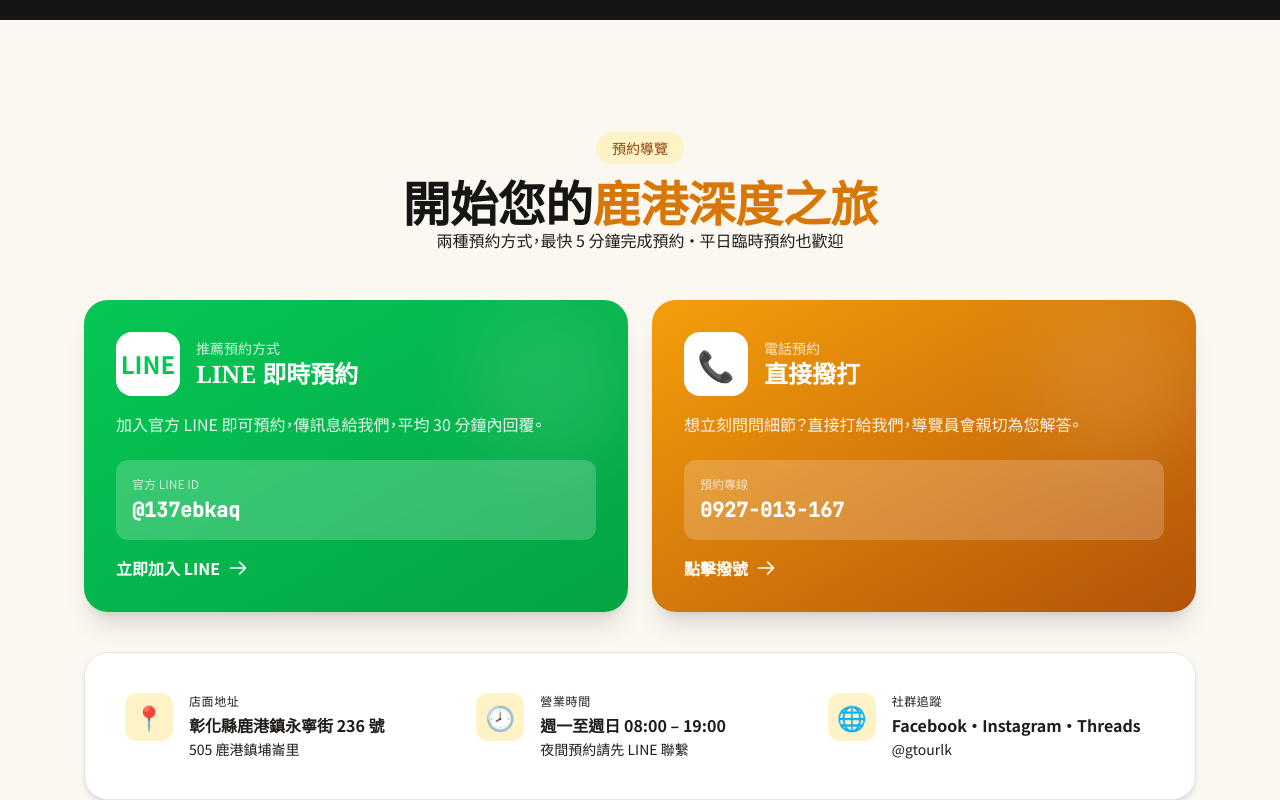
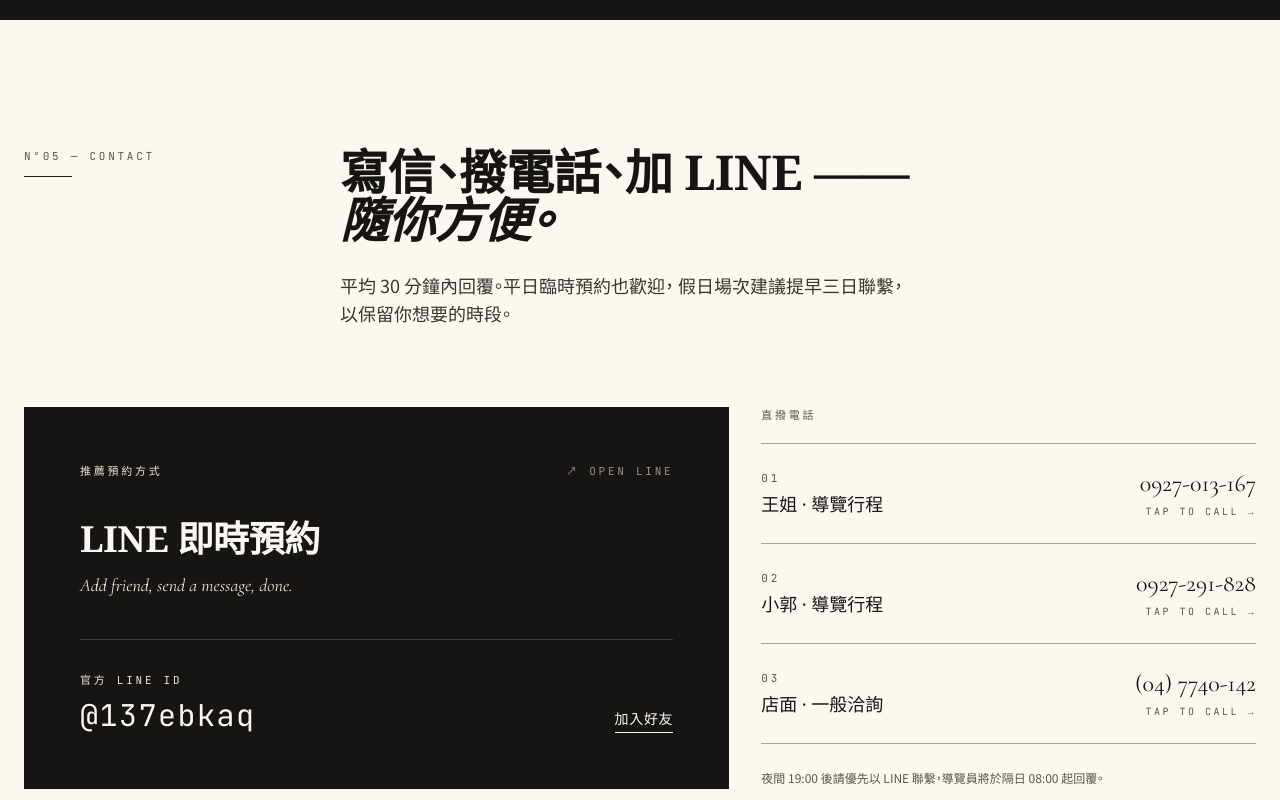
Before and after one commit to Leonchan001/gtourlk-website, a React (Vite) app: page / in a window 1280 px wide. Shown: the part 5100-5900 px from the top of the page. Built offline with nearby package versions, Linux system fonts and the light colour scheme.

Commit message:
Update Contact.jsx

```diff
--- a/src/components/Contact.jsx
+++ b/src/components/Contact.jsx
@@ -1,103 +1,127 @@
+// 聯絡預約 — 編輯式版面，三隻電話、LINE、地址
+const PHONES = [
+  { name: '王姐 · 導覽行程',  tel: '+886927013167', display: '0927-013-167' },
+  { name: '小郭 · 導覽行程',  tel: '+886927291828', display: '0927-291-828' },
+  { name: '店面 · 一般洽詢',  tel: '+88647740142',  display: '(04) 7740-142' },
+]
+
 export default function Contact() {
   return (
-    <section id="contact" className="py-20 md:py-28 bg-gradient-to-b from-cream-50 to-cream-100">
-      <div className="max-w-6xl mx-auto px-5">
-        <div className="text-center mb-12">
-          <div className="inline-flex items-center gap-2 px-4 py-1.5 bg-amber-100 text-amber-800 rounded-full text-sm font-medium mb-4">
-            預約導覽
+    <section id="contact" className="py-24 md:py-32 bg-paper-50">
+      <div className="max-w-7xl mx-auto px-6">
+
+        {/* 章節標題 */}
+        <div className="grid md:grid-cols-12 gap-8 mb-16 md:mb-20">
+          <div className="md:col-span-3">
+            <div className="eyebrow mb-3">N°05 — Contact</div>
+            <div className="rule-thick w-12" />
           </div>
-          <h2 className="section-title">
-            開始您的<span className="text-amber-600">鹿港深度之旅</span>
+          <div className="md:col-span-9">
+            <h2 className="section-title max-w-3xl">
+              寫信、撥電話、加 LINE ——<br />
+              <span className="font-display italic">隨你方便。</span>
             </h2>
-          <p className="section-subtitle">
-            兩種預約方式，最快 5 分鐘完成預約 · 平日臨時預約也歡迎
+            <p className="lead mt-6 max-w-xl">
+              平均 30 分鐘內回覆。平日臨時預約也歡迎，
+              假日場次建議提早三日聯繫，以保留你想要的時段。
             </p>
           </div>
+        </div>
 
-        <div className="grid md:grid-cols-2 gap-6 mb-10">
+        {/* 主要 CTA — LINE 大方塊 */}
+        <div className="grid md:grid-cols-12 gap-8 mb-20">
+          <div className="md:col-span-7">
             <a
               href="https://line.me/R/ti/p/@137ebkaq"
               target="_blank"
               rel="noopener noreferrer"
-            className="group relative overflow-hidden bg-gradient-to-br from-[#06C755] to-[#04a444] text-white rounded-3xl p-8 shadow-xl hover:shadow-2xl transition-all hover:-translate-y-1"
+              className="group block bg-ink-800 text-paper-50 p-10 md:p-14 hover:bg-ink-900 transition-colors h-full"
             >
-            <div className="absolute top-0 right-0 w-40 h-40 bg-white/10 rounded-full blur-2xl group-hover:bg-white/20 transition-all" />
-            <div className="relative">
-              <div className="flex items-center gap-4 mb-4">
-                <div className="w-16 h-16 bg-white rounded-2xl flex items-center justify-center text-[#06C755] font-black text-2xl">
-                  LINE
+              <div className="flex items-center justify-between mb-10">
+                <div className="eyebrow-light">推薦預約方式</div>
+                <span className="font-mono text-[11px] tracking-widest text-paper-200/60 uppercase">
+                  ↗ Open LINE
+                </span>
               </div>
+
+              <h3 className="font-serif text-3xl md:text-4xl text-paper-50 mb-3">
+                LINE 即時預約
+              </h3>
+              <p className="font-display italic text-paper-200 text-lg mb-10">
+                Add friend, send a message, done.
+              </p>
+
+              <div className="border-t border-paper-100/15 pt-8 flex items-end justify-between">
                 <div>
-                  <div className="text-white/80 text-sm">推薦預約方式</div>
-                  <div className="font-serif font-bold text-2xl">LINE 即時預約</div>
+                  <div className="eyebrow-light mb-2">官方 LINE ID</div>
+                  <div className="font-mono text-2xl md:text-3xl text-paper-50 tracking-wider">
+                    @137ebkaq
                   </div>
                 </div>
-              <p className="text-white/90 mb-6">
-                加入官方 LINE 即可預約，傳訊息給我們，平均 30 分鐘內回覆。
-              </p>
-              <div className="bg-white/20 backdrop-blur-sm rounded-xl p-4 mb-4">
-                <div className="text-white/70 text-xs mb-1">官方 LINE ID</div>
-                <div className="font-mono font-bold text-xl">@137ebkaq</div>
-              </div>
-              <div className="flex items-center gap-2 text-white font-semibold">
-                立即加入 LINE
-                <svg className="w-5 h-5 group-hover:translate-x-1 transition-transform" aria-hidden="true" fill="none" stroke="currentColor" viewBox="0 0 24 24">
-                  <path strokeLinecap="round" strokeLinejoin="round" strokeWidth={2} d="M14 5l7 7m0 0l-7 7m7-7H3" />
-                </svg>
-              </div>
-            </div>
-          </a>
-
-          <a
-            href="tel:+886927013167"
-            className="group relative overflow-hidden bg-gradient-to-br from-amber-500 to-amber-700 text-white rounded-3xl p-8 shadow-xl hover:shadow-2xl transition-all hover:-translate-y-1"
-          >
-            <div className="absolute top-0 right-0 w-40 h-40 bg-white/10 rounded-full blur-2xl group-hover:bg-white/20 transition-all" />
-            <div className="relative">
-              <div className="flex items-center gap-4 mb-4">
-                <div className="w-16 h-16 bg-white rounded-2xl flex items-center justify-center text-amber-600 text-3xl">
-                  📞
-                </div>
-                <div>
-                  <div className="text-white/80 text-sm">電話預約</div>
-                  <div className="font-serif font-bold text-2xl">直接撥打</div>
-                </div>
-              </div>
-              <p className="text-white/90 mb-6">
-                想立刻問問細節？直接打給我們，導覽員會親切為您解答。
-              </p>
-              <div className="bg-white/20 backdrop-blur-sm rounded-xl p-4 mb-4">
-                <div className="text-white/70 text-xs mb-1">預約專線</div>
-                <div className="font-mono font-bold text-xl">0927-013-167</div>
-              </div>
-              <div className="flex items-center gap-2 text-white font-semibold">
-                點擊撥號
-                <svg className="w-5 h-5 group-hover:translate-x-1 transition-transform" aria-hidden="true" fill="none" stroke="currentColor" viewBox="0 0 24 24">
-                  <path strokeLinecap="round" strokeLinejoin="round" strokeWidth={2} d="M14 5l7 7m0 0l-7 7m7-7H3" />
-                </svg>
-              </div>
+                <span className="text-sm tracking-wider border-b border-paper-50 pb-1 group-hover:border-brick-400 group-hover:text-brick-400 transition-colors">
+                  加入好友
+                </span>
               </div>
             </a>
           </div>
 
-        <div className="bg-white border border-forest-100 rounded-3xl p-8 md:p-10 shadow-md grid md:grid-cols-3 gap-6">
-          <InfoItem
-            icon="📍"
+          {/* 三隻電話 — 直立列表 */}
+          <div className="md:col-span-5">
+            <div className="eyebrow mb-5">直撥電話</div>
+            <div className="border-t border-ink-200">
+              {PHONES.map((p, i) => (
+                <a
+                  key={p.tel}
+                  href={`tel:${p.tel}`}
+                  className="group flex items-center justify-between py-6 border-b border-ink-200 hover:border-brick-500 transition-colors"
+                >
+                  <div>
+                    <div className="font-mono text-[11px] tracking-widest uppercase text-ink-400 mb-1">
+                      0{i + 1}
+                    </div>
+                    <div className="font-serif text-lg text-ink-800 group-hover:text-brick-500 transition-colors">
+                      {p.name}
+                    </div>
+                  </div>
+                  <div className="text-right">
+                    <div className="font-display text-xl md:text-2xl text-ink-800 group-hover:text-brick-500 transition-colors">
+                      {p.display}
+                    </div>
+                    <div className="font-mono text-[10px] tracking-widest uppercase text-ink-400 mt-1">
+                      Tap to call →
+                    </div>
+                  </div>
+                </a>
+              ))}
+            </div>
+
+            <p className="mt-6 text-xs text-ink-400 leading-relaxed">
+              夜間 19:00 後請優先以 LINE 聯繫，導覽員將於隔日 08:00 起回覆。
+            </p>
+          </div>
+        </div>
+
+        {/* 店面資訊 — 三欄細線 */}
+        <div className="border-t border-ink-200 pt-12 grid md:grid-cols-3 gap-10">
+          <InfoBlock
+            label="Studio"
             title="店面地址"
-            content="彰化縣鹿港鎮永寧街 236 號"
-            extra="505 鹿港鎮埔崙里"
+            line1="彰化縣鹿港鎮永寧街 236 號"
+            line2="505 鹿港鎮埔崙里"
+            link="https://www.google.com/maps/search/?api=1&query=505彰化縣鹿港鎮永寧街236號"
+            linkText="開啟 Google 地圖"
           />
-          <InfoItem
-            icon="🕗"
+          <InfoBlock
+            label="Hours"
             title="營業時間"
-            content="週一至週日 08:00 – 19:00"
-            extra="夜間預約請先 LINE 聯繫"
+            line1="週一至週日　08:00 — 19:00"
+            line2="夜間預約請先 LINE 聯繫"
           />
-          <InfoItem
-            icon="🌐"
+          <InfoBlock
+            label="Social"
             title="社群追蹤"
-            content="Facebook · Instagram · Threads"
-            extra="@gtourlk"
+            line1="Facebook · Instagram · Threads"
+            line2="@gtourlk"
           />
         </div>
       </div>
@@ -105,17 +129,26 @@ export default function Contact() {
   )
 }
 
-function InfoItem({ icon, title, content, extra }) {
+function InfoBlock({ label, title, line1, line2, link, linkText }) {
   return (
-    <div className="flex gap-4">
-      <div className="w-12 h-12 flex-shrink-0 bg-amber-100 rounded-xl flex items-center justify-center text-2xl">
-        {icon}
-      </div>
     <div>
-        <div className="text-forest-500 text-xs uppercase tracking-wider mb-1">{title}</div>
-        <div className="font-semibold text-forest-800">{content}</div>
-        <div className="text-forest-500 text-sm mt-0.5">{extra}</div>
-      </div>
+      <div className="eyebrow mb-3">{label}</div>
+      <h4 className="font-serif text-xl text-ink-800 mb-4">{title}</h4>
+      <p className="text-ink-600 leading-relaxed">{line1}</p>
+      <p className="text-ink-400 text-sm mt-1">{line2}</p>
+      {link && (
+        <a
+          href={link}
+          target="_blank"
+          rel="noopener noreferrer"
+          className="inline-flex items-center gap-2 mt-4 text-sm tracking-wider text-ink-700 hover:text-brick-500 border-b border-ink-700 hover:border-brick-500 pb-1"
+        >
+          {linkText}
+          <svg className="w-3.5 h-3.5" fill="none" stroke="currentColor" viewBox="0 0 24 24">
+            <path strokeLinecap="round" strokeLinejoin="round" strokeWidth={1.5} d="M17 8l4 4m0 0l-4 4m4-4H3" />
+          </svg>
+        </a>
+      )}
     </div>
   )
 }
```
Lines whose indentation alone changed are shown as unchanged.
